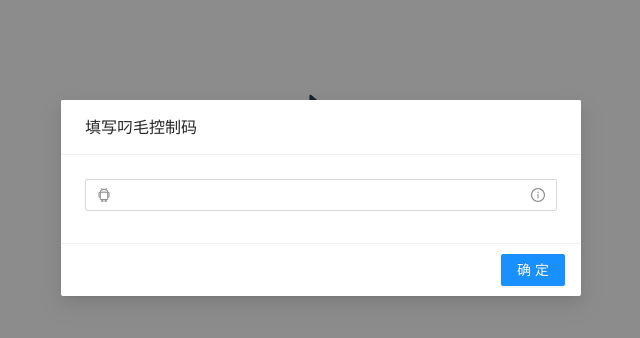
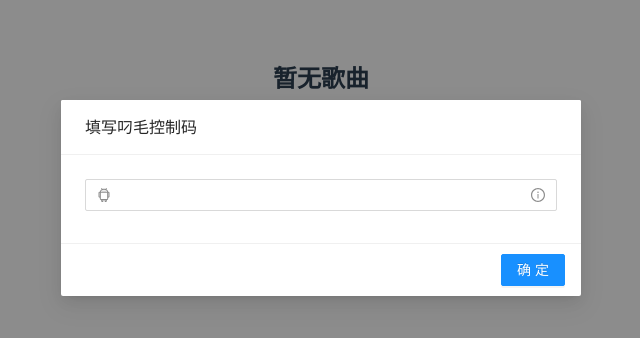
Before and after one commit to hrj5032188/diaomao163ws, a Vue app: page / in a window 1280 px wide. Shown: the top 338 px of the page, without its empty margins (319-959 px from the left). Built offline with nearby package versions, Linux system fonts and the light colour scheme.

Commit message:
[ADD] 添加默认值

```diff
--- a/src/components/RemoteControlMain.vue
+++ b/src/components/RemoteControlMain.vue
@@ -128,7 +128,7 @@ export default {
         return {
             websock: null, // ws对象
             wsChannelCode: "",
-            musicName: "", // 歌名
+            musicName: "暂无歌曲", // 歌名
             singerName: "", // 歌手名
             lyric: "", // 歌词
             playListId: "", // 歌单ID 通过分享url中获取
```
